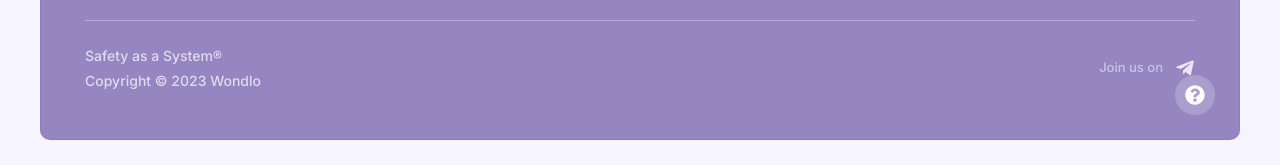
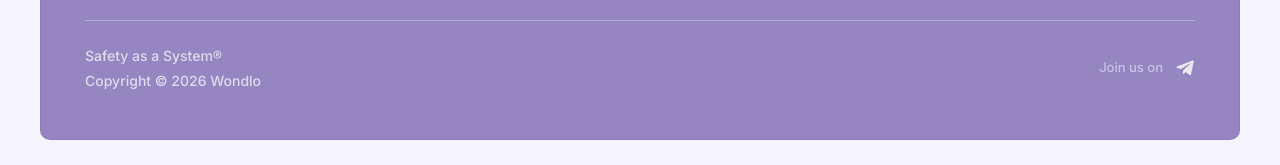
Before and after one commit to Estilo85/wondlo, a Next.js app: page / in a window 1280 px wide. Shown: the part 3718-3883 px from the top of the page. Built offline with nearby package versions, Linux system fonts and the light colour scheme; no server answers.

Commit message:
Update copyright & remove question button

```diff
--- a/components/sections/Footer.tsx
+++ b/components/sections/Footer.tsx
@@ -155,7 +155,7 @@ export default function Footer() {
                             <p>Safety as a System®</p>
 
                             <p className="mt-1">
-                                Copyright © 2023 Wondlo
+                                Copyright © 2026 Wondlo
                             </p>
                         </div>
 
@@ -176,19 +176,6 @@ export default function Footer() {
                         </div>
                     </div>
                 </div>
-
-
-                {/* =========================================================
-                    BOTTOM-RIGHT HELP BUTTON
-                ========================================================== */}
-                <div className="absolute bottom-5 right-5 hidden sm:block md:bottom-6 md:right-6">
-                    <button
-                        className="flex h-10 w-10 items-center justify-center rounded-full bg-white/20 text-white transition-colors hover:bg-white/30"
-                        aria-label="Help"
-                    >
-                        <FaQuestionCircle className="h-5 w-5" />
-                    </button>
-                </div>
             </div>
         </footer>
     );
```
